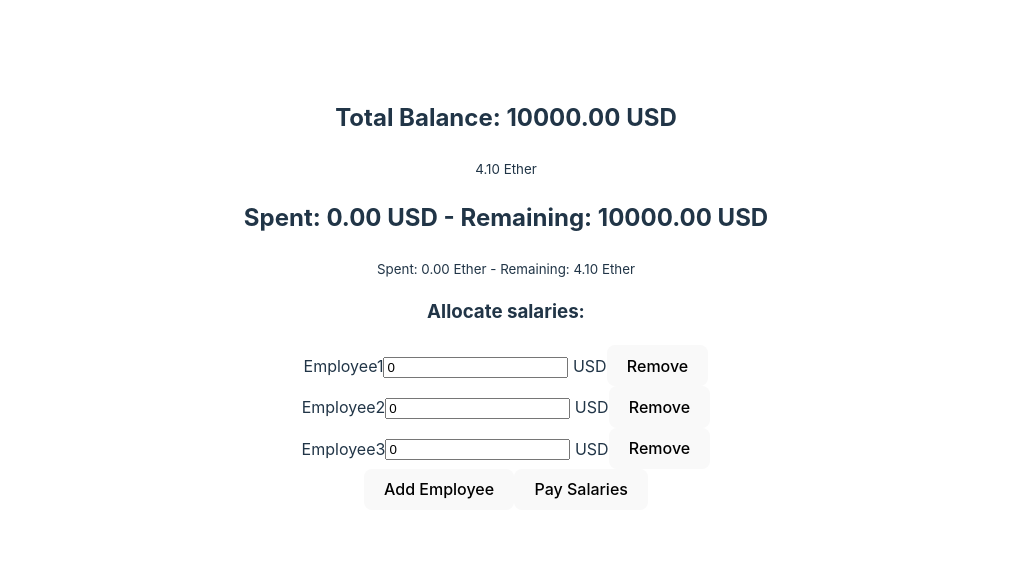
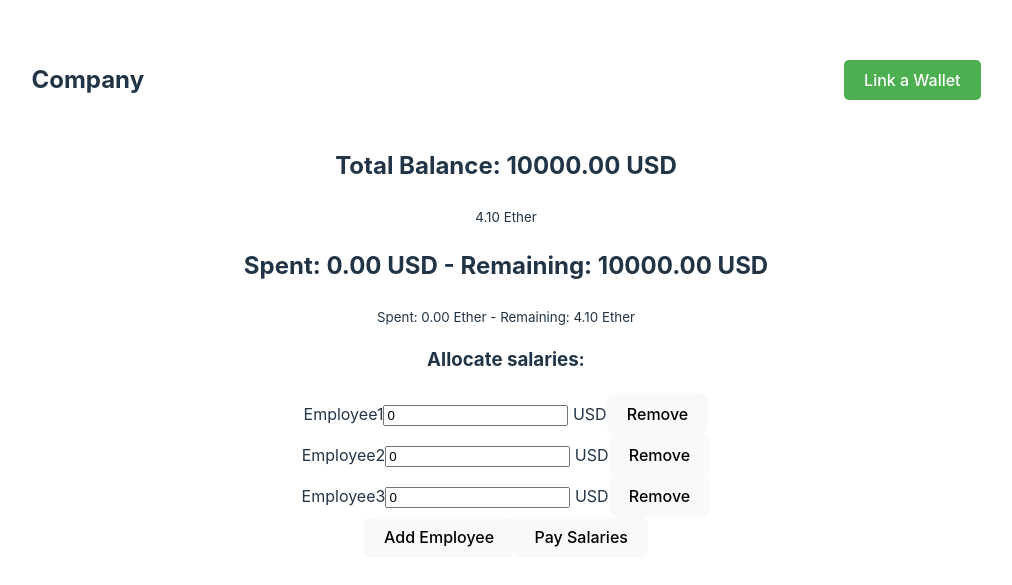
Before and after one commit to rhinoella/Stream, a React (Vite) app in the folder frontend/: page / in a window 1280 px wide. Shown: the part 137-722 px from the top of the page, without its empty margins (134-1146 px from the left). Built offline with nearby package versions, Linux system fonts and the light colour scheme.

Commit message:
added link wallet button

```diff
--- a/frontend/src/App.css
+++ b/frontend/src/App.css
@@ -1,4 +1,5 @@
 /* App.css */
+
 .App {
   display: flex;
   justify-content: center; /* Aligns children (components) on the main axis (horizontally for row direction) */
@@ -6,6 +7,34 @@
   min-height: 100vh; /* 100% of the viewport height */
   text-align: center; /* Centers the inline content like text */
   flex-direction: column; /* Arranges children (components) in a column (top to bottom) */
+}
+
+.App-header {
+  display: flex;
+  justify-content: space-between;
+  align-items: center;
+  padding: 10px 20px; /* Add padding to the left and right */
+}
+
+.company-name {
+  flex-grow: 1; /* This will push the button to the right */
+  margin-right: 700px; /* Adds some right margin to the company name */
+  font-size: 1.5rem; /* Adjust the font size as needed */
+  /* Other styling as needed */
+}
+
+.link-wallet-btn {
+  padding: 10px 20px;
+  background-color: #4CAF50; /* Example color */
+  color: white;
+  border: none;
+  border-radius: 5px;
+  cursor: pointer;
+  /* Remove margin-right if you have padding on the header */
+}
+
+.link-wallet-btn:hover {
+  background-color: #45a049; /* Slightly darker variant for hover effect */
 }
 
 .BalanceDisplay,
--- a/frontend/src/App.jsx
+++ b/frontend/src/App.jsx
@@ -42,6 +42,10 @@ const App = () => {
 
   return (
     <div className="App">
+      <header className="App-header">
+        <h2 className="company-name">Company</h2>
+        <button className="link-wallet-btn">Link a Wallet</button>
+      </header>
       <BalanceDisplay totalBalance={totalBalance} currentBalance={currentBalance} />
       <SalariesAllocation
         employees={employees}
```
